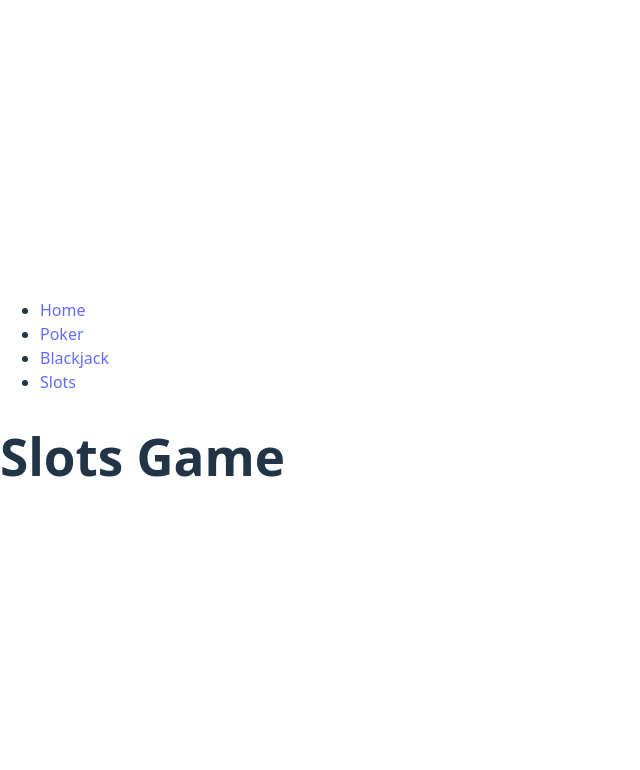
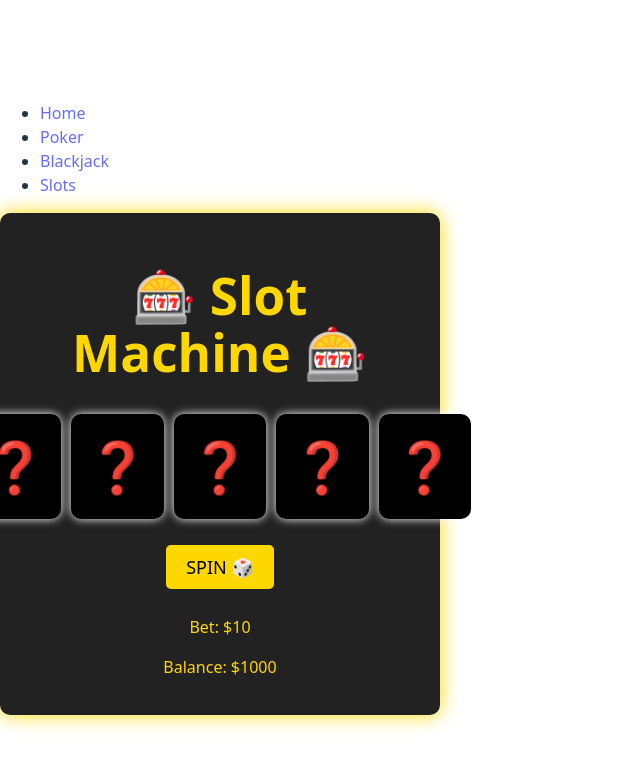
Before and after one commit to blovelace84/Casino-App-Repo, a React (Vite) app in the folder Casino-App/: page /slots in a window 1280 px wide. Shown: the top 770 px of the page, without its empty margins (0-640 px from the left). Built offline with nearby package versions, Linux system fonts and the light colour scheme.

Commit message:
Added new page
Slots.jsx

```diff
--- /dev/null
+++ b/Casino-App/src/pages/Slots.css
@@ -0,0 +1,37 @@
+/* src/components/Slots.css */
+.slot-machine {
+    text-align: center;
+    background: #222;
+    color: gold;
+    padding: 20px;
+    border-radius: 10px;
+    width: 400px;
+    margin: auto;
+    box-shadow: 0 0 20px gold;
+  }
+
+  .reels {
+    display: flex;
+    justify-content: center;
+    gap: 10px;
+  }
+
+  .reel {
+    font-size: 50px;
+    background: black;
+    color: white;
+    padding: 15px;
+    border-radius: 10px;
+    box-shadow: 0 0 10px white;
+  }
+
+  .controls button {
+    background: gold;
+    color: black;
+    border: none;
+    padding: 10px 20px;
+    font-size: 18px;
+    margin: 10px;
+    cursor: pointer;
+    border-radius: 5px;
+  }
--- a/Casino-App/src/pages/Slots.jsx
+++ b/Casino-App/src/pages/Slots.jsx
@@ -1,5 +1,46 @@
+import React, { useState } from "react";
+import { generateReels, checkWin } from "../utils/slotsUtils";
+import "./Slots.css"; // Casino-style UI
+
 const Slots = () => {
-    return <h1>Slots Game</h1>;
+  const [reels, setReels] = useState(["❓", "❓", "❓", "❓", "❓"]);
+  const [message, setMessage] = useState("");
+  const [bet, setBet] = useState(10);
+  const [balance, setBalance] = useState(1000);
+
+  const handleSpin = () => {
+    if (bet > balance) {
+      setMessage("Not enough balance!");
+      return;
+    }
+
+    const newReels = generateReels();
+    setReels(newReels);
+    setBalance(balance - bet);
+
+    const result = checkWin(newReels);
+    if (result === "Jackpot!") {
+      setBalance(balance + bet * 10); // 10x payout
+    }
+    setMessage(result);
+  };
+
+  return (
+    <div className="slot-machine">
+      <h1>🎰 Slot Machine 🎰</h1>
+      <div className="reels">
+        {reels.map((symbol, index) => (
+          <div key={index} className="reel">{symbol}</div>
+        ))}
+      </div>
+      <p>{message}</p>
+      <div className="controls">
+        <button onClick={handleSpin}>SPIN 🎲</button>
+        <p>Bet: ${bet}</p>
+        <p>Balance: ${balance}</p>
+      </div>
+    </div>
+  );
 };
 
 export default Slots;
--- /dev/null
+++ b/Casino-App/src/utils/slotsUtils.jsx
@@ -0,0 +1,15 @@
+// src/utils/slotsUtils.js
+
+const symbols = ["🍒", "7️⃣", "🔔", "🍋", "💎", "⭐", "🍉"];
+
+export function generateReels() {
+  return Array.from({ length: 5 }, () =>
+    symbols[Math.floor(Math.random() * symbols.length)]
+  );
+}
+
+export function checkWin(reels) {
+  // Basic win condition: all reels match
+  const allSame = reels.every((symbol) => symbol === reels[0]);
+  return allSame ? "Jackpot!" : "Try Again!";
+}
```
